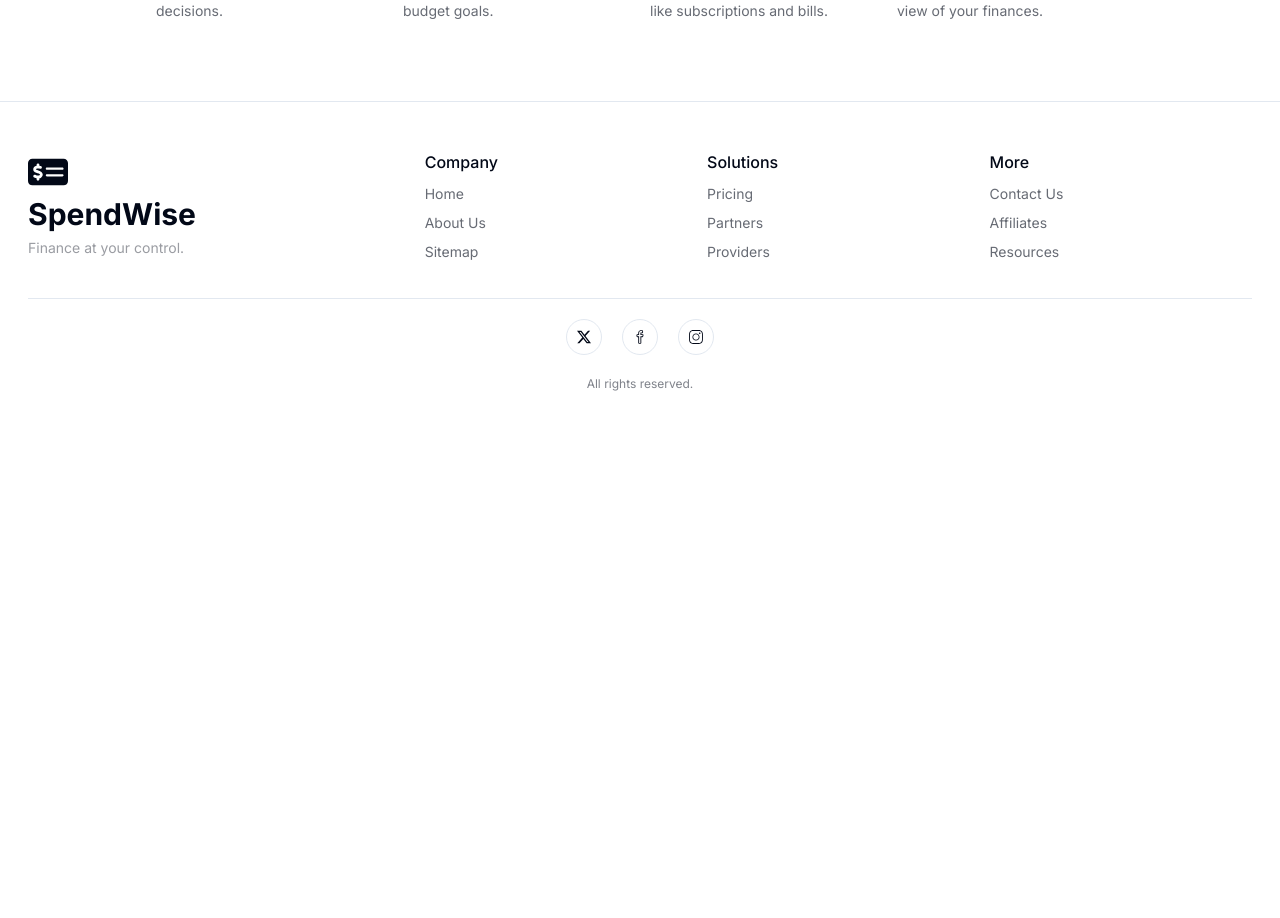
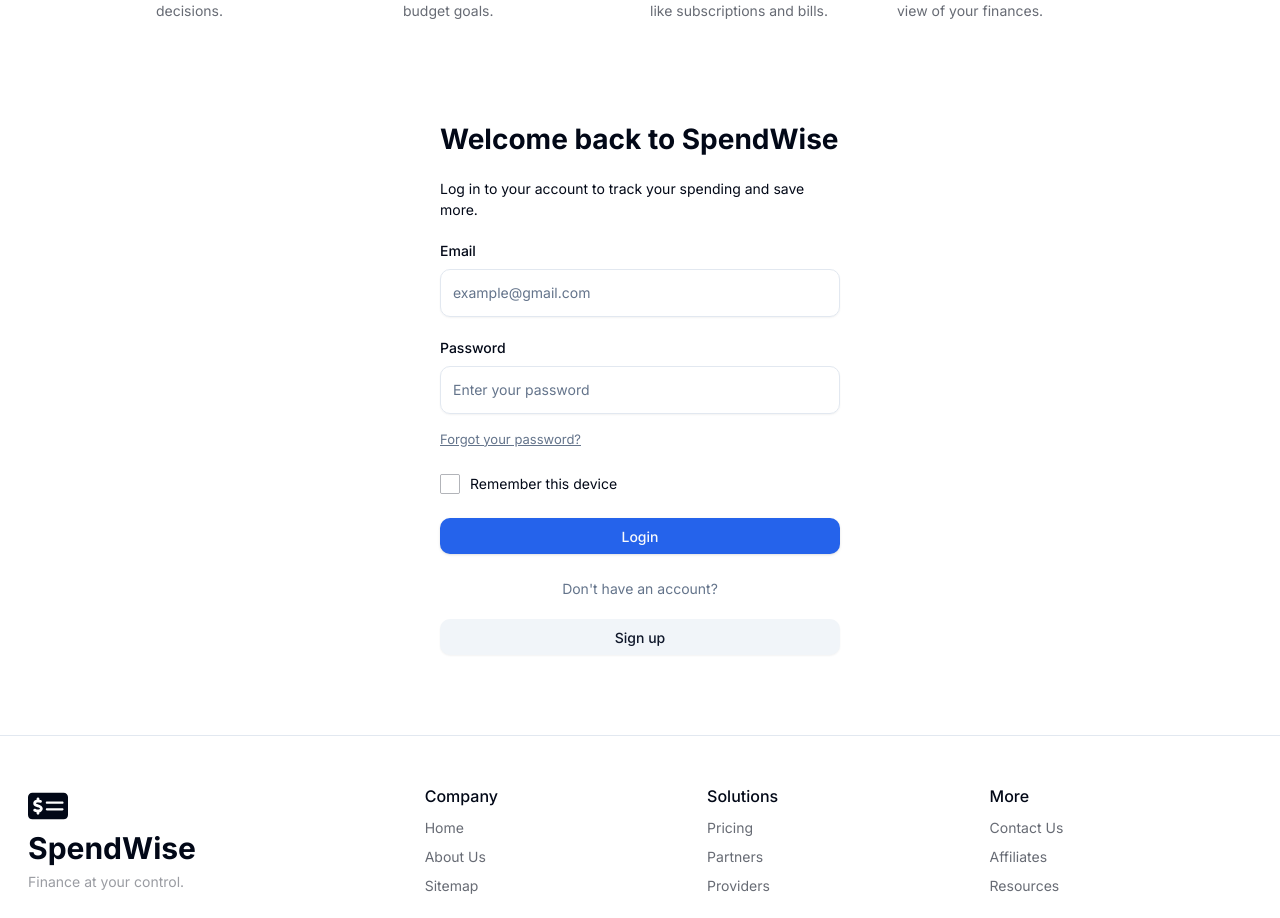
Before and after one commit to dorji-dev/expense-manager, a Next.js app: page / in a window 1280 px wide. Shown: the part 1063-1981 px from the top of the page. Before the commit the page ends 1506 px from the top, so only its background shows below. Built offline with nearby package versions, Linux system fonts and the light colour scheme.

Commit message:
feat(ui): sign in page UI

```diff
--- a/package.json
+++ b/package.json
@@ -9,8 +9,8 @@
     "lint": "next lint"
   },
   "dependencies": {
+    "@radix-ui/react-checkbox": "^1.0.4",
     "@radix-ui/react-dialog": "^1.0.5",
-    "@radix-ui/react-icons": "^1.3.0",
     "@radix-ui/react-scroll-area": "^1.0.5",
     "@radix-ui/react-separator": "^1.0.3",
     "@radix-ui/react-slot": "^1.0.2",
--- a/src/app/page.tsx
+++ b/src/app/page.tsx
@@ -1,9 +1,11 @@
+import SignIn from "@/components/auth/sign-in";
 import LandingPage from "@/components/landing-page";
 
 export default function Index() {
   return (
     <main>
       <LandingPage />
+      <SignIn />
     </main>
   );
 }
--- /dev/null
+++ b/src/components/auth/sign-in/index.tsx
@@ -0,0 +1,31 @@
+import Link from "next/link";
+import SignInForm from "./sign-in-form";
+import { buttonVariants } from "@/components/ui/button";
+import clsx from "clsx";
+
+const SignIn = () => {
+  return (
+    <div className="mt-[100px] max-w-[400px] px-[20px] xs:px-0 mx-auto">
+      <div className="space-y-[20px]">
+        <h4 className="font-bold">Welcome back to SpendWise</h4>
+        <p>Log in to your account to track your spending and save more.</p>
+      </div>
+      <div className="mt-[20px]">
+        <SignInForm />
+      </div>
+      <div className="mt-[24px] space-y-[20px]">
+        <p className="text-muted-foreground text-center">
+          Don't have an account?
+        </p>
+        <Link
+          href="/"
+          className={clsx(buttonVariants({ variant: "secondary" }), "w-full")}
+        >
+          Sign up
+        </Link>
+      </div>
+    </div>
+  );
+};
+
+export default SignIn;
--- /dev/null
+++ b/src/components/auth/sign-in/sign-in-form.tsx
@@ -0,0 +1,49 @@
+"use client";
+
+import { Button } from "@/components/ui/button";
+import { Checkbox } from "@/components/ui/checkbox";
+import { Input } from "@/components/ui/input";
+import Link from "next/link";
+
+const SignInForm = () => {
+  return (
+    <form>
+      <div className="space-y-[20px]">
+        <label className="block font-medium">
+          Email{" "}
+          <Input
+            type="email"
+            placeholder="example@gmail.com"
+            className="mt-[8px]"
+          />
+        </label>
+        <label className="block font-medium">
+          Password{" "}
+          <Input
+            type="password"
+            placeholder="Enter your password"
+            className="mt-[8px]"
+          />
+        </label>
+      </div>
+      <Link
+        href="/"
+        className="underline text-muted-foreground text-[13px] mt-[16px] block"
+      >
+        Forgot your password?
+      </Link>
+      <div className="flex items-center gap-[10px] my-[24px]">
+        <Checkbox
+          className="h-[20px] w-[20px] border-foreground/30 shadow-none"
+          aria-label="Remember this device"
+        />{" "}
+        <span tabIndex={0}>Remember this device</span>
+      </div>
+      <Button type="submit" className="w-full">
+        Login
+      </Button>
+    </form>
+  );
+};
+
+export default SignInForm;
--- /dev/null
+++ b/src/components/ui/checkbox.tsx
@@ -0,0 +1,30 @@
+"use client";
+
+import * as React from "react";
+import * as CheckboxPrimitive from "@radix-ui/react-checkbox";
+import { MdCheck } from "react-icons/md";
+
+import { cn } from "@/lib/utils";
+
+const Checkbox = React.forwardRef<
+  React.ElementRef<typeof CheckboxPrimitive.Root>,
+  React.ComponentPropsWithoutRef<typeof CheckboxPrimitive.Root>
+>(({ className, ...props }, ref) => (
+  <CheckboxPrimitive.Root
+    ref={ref}
+    className={cn(
+      "peer h-4 w-4 shrink-0 rounded-sm border border-primary shadow focus-visible:outline-none focus-visible:ring-1 focus-visible:ring-ring disabled:cursor-not-allowed disabled:opacity-50 data-[state=checked]:bg-primary data-[state=checked]:text-primary-foreground",
+      className
+    )}
+    {...props}
+  >
+    <CheckboxPrimitive.Indicator
+      className={cn("flex items-center justify-center text-current [&_svg]:h-auto")}
+    >
+      <MdCheck className="h-4 w-4" />
+    </CheckboxPrimitive.Indicator>
+  </CheckboxPrimitive.Root>
+));
+Checkbox.displayName = CheckboxPrimitive.Root.displayName;
+
+export { Checkbox };
--- /dev/null
+++ b/src/components/ui/input.tsx
@@ -0,0 +1,25 @@
+import React from "react";
+
+import { cn } from "@/lib/utils";
+
+export interface InputProps
+  extends React.InputHTMLAttributes<HTMLInputElement> {}
+
+const Input = React.forwardRef<HTMLInputElement, InputProps>(
+  ({ className, type, ...props }, ref) => {
+    return (
+      <input
+        type={type}
+        className={cn(
+          "flex h-[48px] w-full font-normal rounded-[10px] border border-input bg-transparent px-[12px] py-[4px] shadow-sm transition-colors file:border-0 file:bg-transparent file:font-medium placeholder:text-muted-foreground focus-visible:outline-none focus-visible:ring-1 focus-visible:ring-ring disabled:cursor-not-allowed disabled:opacity-50",
+          className
+        )}
+        ref={ref}
+        {...props}
+      />
+    );
+  }
+);
+Input.displayName = "Input";
+
+export { Input };
--- a/src/components/ui/sheet.tsx
+++ b/src/components/ui/sheet.tsx
@@ -2,7 +2,7 @@
 
 import React from "react";
 import * as SheetPrimitive from "@radix-ui/react-dialog";
-import { Cross2Icon } from "@radix-ui/react-icons";
+import { MdOutlineClose } from "react-icons/md";
 import { cva, type VariantProps } from "class-variance-authority";
 
 import { cn } from "@/lib/utils";
@@ -66,7 +66,7 @@ const SheetContent = React.forwardRef<
     >
       {children}
       <SheetPrimitive.Close className="absolute right-[16px] top-[16px] rounded-[4px] opacity-70 ring-offset-background transition-opacity hover:opacity-100 focus:outline-none focus:ring-2 focus:ring-ring focus:ring-offset-2 disabled:pointer-events-none data-[state=open]:bg-secondary">
-        <Cross2Icon className="h-[16px] w-[16x]" />
+        <MdOutlineClose className="h-[16px] w-[16x]" />
         <span className="sr-only">Close</span>
       </SheetPrimitive.Close>
     </SheetPrimitive.Content>
```
Also changed, not shown: 1 other file (tests, documents, lock files or other folders).
